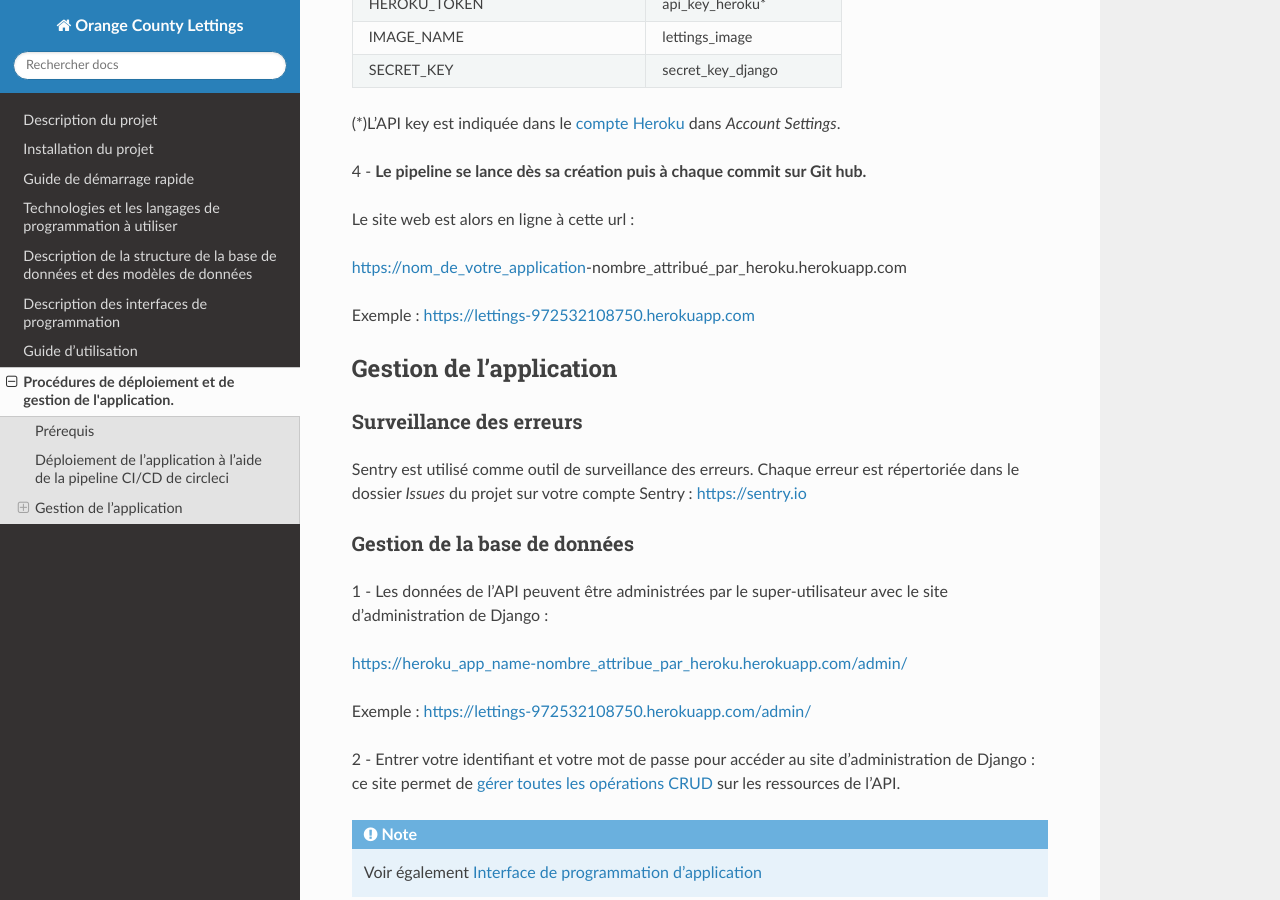
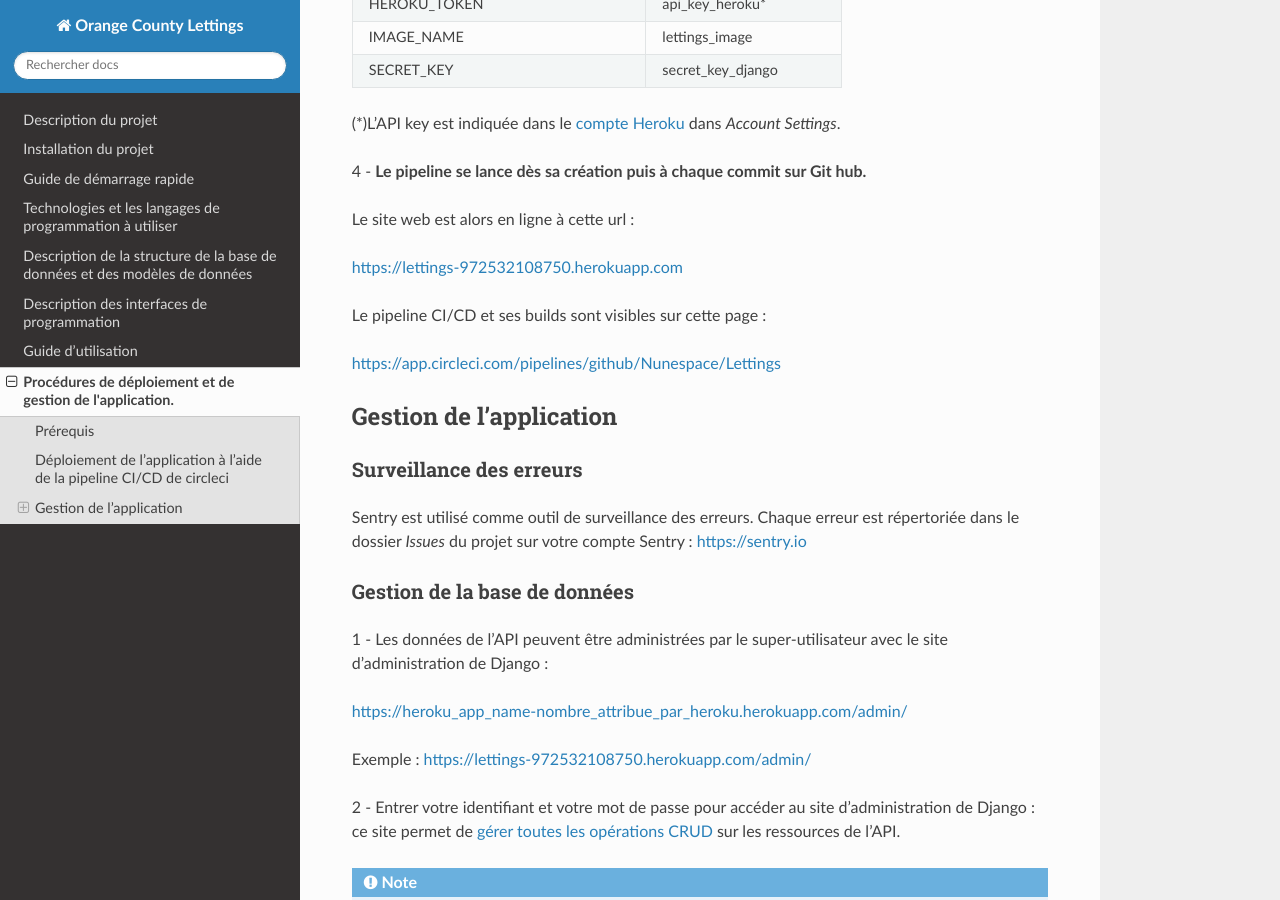
Before and after one commit to Nunespace/Lettings, a Sphinx documentation site: the page built from doc/deployment_and_management.rst, in a window 1280 px wide and 900 px high, scrolled down 949 px. Built offline with Sphinx 7.4.7 and the Read the Docs theme 2.0.0, drawn with Linux system fonts in a browser that asks for light colours.

Commit message:
Modification de la doc

```diff
--- a/doc/deployment_and_management.rst
+++ b/doc/deployment_and_management.rst
@@ -44,9 +44,11 @@ Déploiement de l'application à l'aide de la pipeline CI/CD de circleci
 
 Le site web est alors en ligne à cette url :
 
-https://nom_de_votre_application-nombre_attribué_par_heroku.herokuapp.com
+https://lettings-972532108750.herokuapp.com
 
-Exemple : https://lettings-972532108750.herokuapp.com
+Le pipeline CI/CD et ses builds sont visibles sur cette page :
+
+https://app.circleci.com/pipelines/github/Nunespace/Lettings
 
 
 Gestion de l'application
```
Also changed, not shown: 5 other files.
